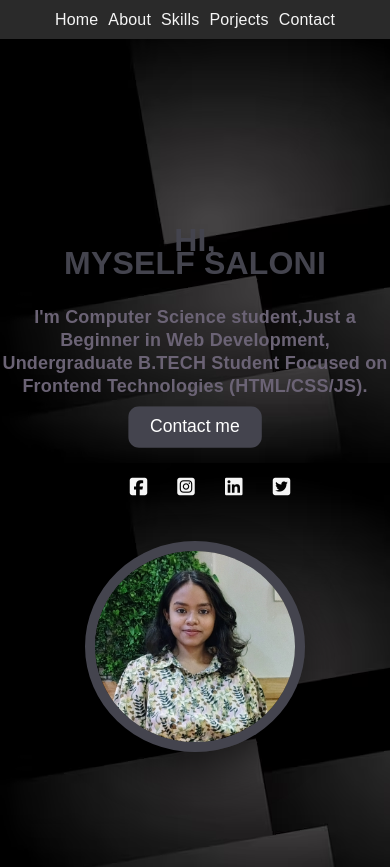
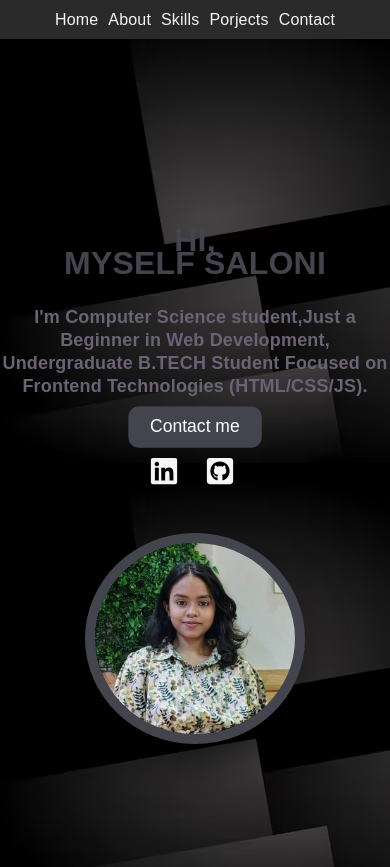
Before and after one commit to saloni16527/portfolio-website, a React (Vite) app: page / in a window 390 px wide. Shown: the top 867 px of the page. Built offline with nearby package versions, Linux system fonts and the light colour scheme.

Commit message:
adding icon from react-icons

```diff
--- a/package.json
+++ b/package.json
@@ -15,7 +15,8 @@
   "dependencies": {
     "gh-pages": "^6.3.0",
     "react": "^19.2.6",
-    "react-dom": "^19.2.6"
+    "react-dom": "^19.2.6",
+    "react-icons": "^5.6.0"
   },
   "devDependencies": {
     "@eslint/js": "^10.0.1",
--- a/src/components/HomePage.jsx
+++ b/src/components/HomePage.jsx
@@ -2,6 +2,8 @@ import "./style.css"
 import Navbar from "./Navbar";
 import me from "../assets/me.jpg";
 import styles from "./homepage.module.css"
+import { FaLinkedin } from "react-icons/fa";
+import { FaGithubSquare } from "react-icons/fa";
 
 function HomePage () {
     return <>
@@ -15,14 +17,12 @@ function HomePage () {
     <div className={styles['me']}>
     <h3>I'm Computer Science student,Just a Beginner in Web Development,
         Undergraduate B.TECH Student Focused on Frontend Technologies (HTML/CSS/JS).</h3>
-   <button className={`${styles['btn']}  ${styles['btn-pulse']}`}>Contact me</button>
-   </div>
-    <p>
-    <a href="#" className="icon"><i id="face" class="fa-brands fa-square-facebook"></i></a>
-    <a href="#" className="icon"><i id="in" class="fa-brands fa-square-instagram"></i></a>
-    <a href="#" className="icon"><i id="li" class="fa-brands fa-linkedin"></i></a>
-    <a href="#" className="icon"><i id="tw" class="fa-brands fa-square-twitter"></i></a>
-    </p>
+    <button className={`${styles['btn']}  ${styles['btn-pulse']}`}>Contact me</button>
+    </div>
+    <div className={styles.iconbox}>
+    <a href="#" className={styles.icon}><FaLinkedin /></a>
+    <a href="#" className={styles.icon}><FaGithubSquare /></a>
+    </div>
     </main>
     <img src={me} className={styles['pic']}/>
     </main>
--- a/src/components/homepage.module.css
+++ b/src/components/homepage.module.css
@@ -4,8 +4,8 @@
 }
 .main{
     /*max-width:750px;
-    width:100%;*/
-    height: 400px;
+    width:100%;
+    height: 400px;*/
     padding-top: 10rem;
     margin-left: 100px;
 }
@@ -99,27 +99,13 @@ h3{
   }
 }
 /*LOGO*/
-p{
-    margin-top:20px;
+.iconbox{
+    max-width:600px;
+    width:100%;
 }
 .icon{
-    margin-left: 5px;
-}
-#face{
- font-size:30px;
- margin-right: 40px;
-}
-#in{
- font-size:30px;
- margin-right: 40px;
-}
-#li{
- font-size:30px;
- margin-right: 40px;
-}
-#tw{
- font-size:30px;
- margin-right: 40px;
+    font-size: 30px;
+    margin-left: 25px;
 }
 /* IMAGE */
 .pic {
@@ -127,6 +113,7 @@ p{
     border-radius: 50%;
     box-shadow: 0 20px 40px rgba(0,0,0,0.5);
     animation: float 4s ease-in-out infinite;
+    transition: all 0.3s ease;
     border: 10px solid #44444E;
     cursor: pointer;
 }
@@ -155,6 +142,10 @@ img{
 
     .me{
         width:100%;
+    }
+
+    .iconbox{
+        width: 100%;
     }
 
     .pic{
@@ -195,6 +186,10 @@ img{
         width:100%;
     }
 
+    .iconbox{
+        width: 100%;
+    }
+
     .pic{
         width:220px;
         margin:auto;
@@ -217,6 +212,15 @@ img{
         width:100%;
     }
 
+    .iconbox{
+        width: 100%;
+    }
+
+    .icon{
+        margin-left: 10px;
+        margin-right: 16px;
+    }
+
     .pic{
         /*width:350px;*/
         margin:40px;
```
Also changed, not shown: 1 other file (tests, documents, lock files or other folders).
